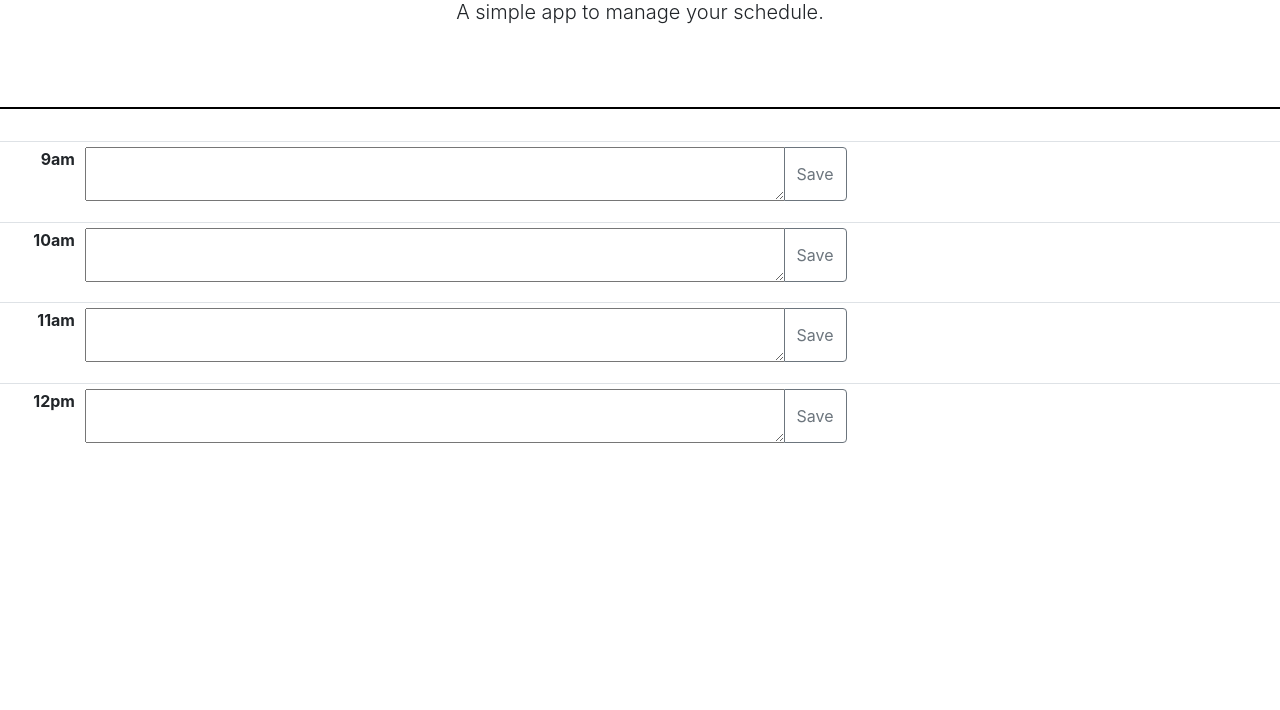
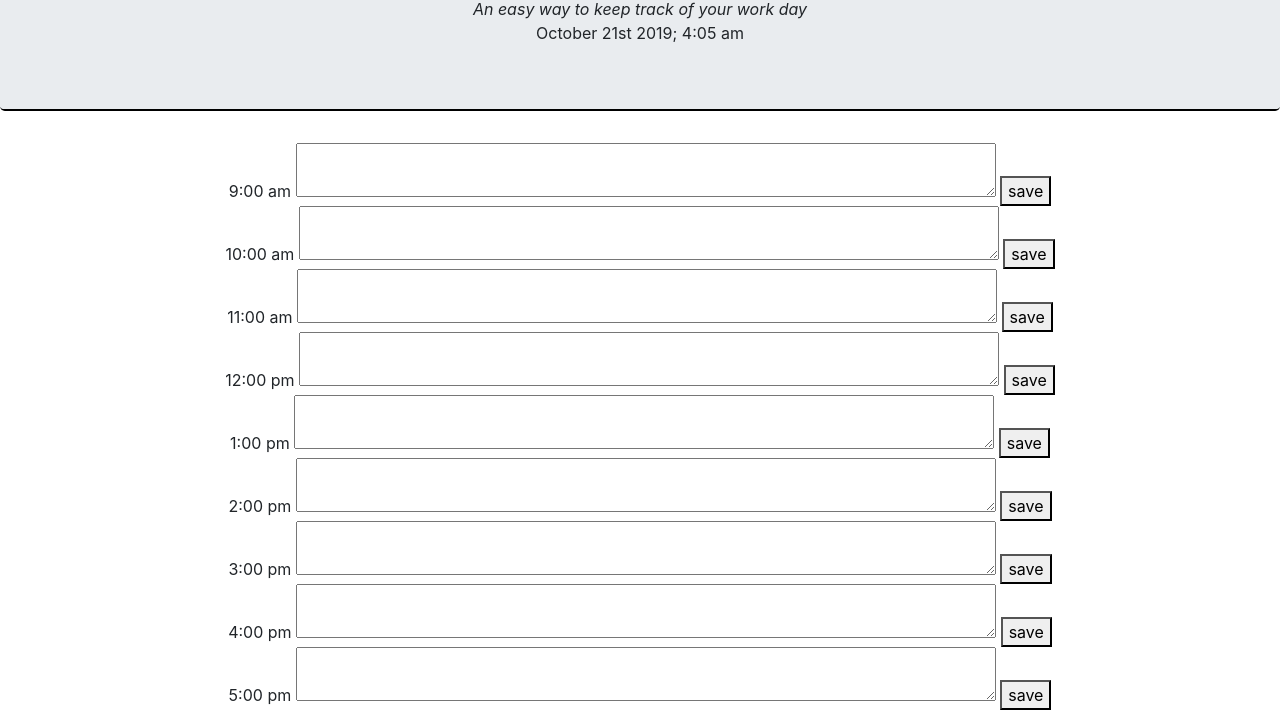
Before and after one commit to rhomann21/dayplanner, a plain HTML site: page index.html in a window 1280 px wide. Shown: the part 142-852 px from the top of the page. Before the commit the page ends 800 px from the top, so only its background shows below. Drawn offline with nearby package versions, Linux system fonts and the light colour scheme.

Commit message:
updated title and jumbotron

```diff
--- a/app.js
+++ b/app.js
@@ -1,32 +1,29 @@
 $(document).ready(function() {
-var now = moment().format('MMMM Do YYYY; h:mm a');
+   var now = moment().format('MMMM Do YYYY; h:mm a');
 var dateElement = document.querySelector('#dateTime');
 
 dateElement.innerHTML = now.toString();
 
-//helper functions
-   $('.js-save').on('click', function() {
-       /* get the key and the value */
-       var timeOfDay = $(this).parent().attr('id');
-       var textOfDay = $(this).siblings('.description').val();
+   var dailyTasks = JSON.parse(localStorage.getItem("myDay")) || {};
+   /*get the key and the value*/
+   $(".js-save").on("click", function() {
+     var key = $(this).data("key");
+     var value = $(`#${key}`).val();
+     console.log(value);
 
-       // save it local storage
-       localStorage.setItem(timeOfDay, valueOfDay);
+     //save to local storage
+     dailyTasks[key] = value;
+     localStorage.setItem("myDay", JSON.stringify(dailyTasks));
    });
-
-   /* init */
-   /* pull from local storage */
-   $('#hour-9 .description').val(localStorage.getItem('hour-9'));
-   $('#hour-10 .description').val(localStorage.getItem('hour-10'));
-   $('#hour-11 .description').val(localStorage.getItem('hour-11'));
-   $('#hour-12 .description').val(localStorage.getItem('hour-12'));
-
-
-});
-
-//events
-
-//init
- /*check local storage object for matching id*/
-    /*set today's date in header*/
-    /*color code past/current/future bars*/
+   /*init*/
+   /*pull from local storage*/
+   $("#hour-9").val(dailyTasks["hour-9"]);
+   $("#hour-10").val(dailyTasks["hour-10"]);
+   $("#hour-11").val(dailyTasks["hour-11"]);
+   $("#hour-12").val(dailyTasks["hour-12"]);
+   $("#hour-1").val(dailyTasks["hour-1"]);
+   $("#hour-2").val(dailyTasks["hour-2"]);
+   $("#hour-3").val(dailyTasks["hour-3"]);
+   $("#hour-4").val(dailyTasks["hour-4"]);
+   $("#hour-5").val(dailyTasks["hour-5"]);
+ });
--- a/index.html
+++ b/index.html
@@ -1,107 +1,65 @@
 <!DOCTYPE html>
 <html lang="en">
   <head>
-    <meta charset="UTF-8">
-    <meta name="viewport" content="width=device-width, initial-scale=1.0">
-    <meta http-equiv="X-UA-Compatible" content="ie=edge">
-    <link rel="stylesheet" href="https://stackpath.bootstrapcdn.com/bootstrap/4.3.1/css/bootstrap.min.css" integrity="sha384-ggOyR0iXCbMQv3Xipma34MD+dH/1fQ784/j6cY/iJTQUOhcWr7x9JvoRxT2MZw1T" crossorigin="anonymous">
-    <link rel="stylesheet" href="style.css">
-    <title>Work Schedule</title>
+    <meta charset="UTF-8" />
+    <meta name="viewport" content="width=device-width, initial-scale=1.0" />
+    <meta http-equiv="X-UA-Compatible" content="ie=edge" />
+    <link rel="stylesheet" type="text/css" href="./style.css" />
+    <script src="https://cdnjs.cloudflare.com/ajax/libs/jquery/3.2.1/jquery.min.js"></script>
+    <link rel="stylesheet" href="https://stackpath.bootstrapcdn.com/bootstrap/4.3.1/css/bootstrap.min.css" integrity="sha384-ggOyR0iXCbMQv3Xipma34MD+dH/1fQ784/j6cY/iJTQUOhcWr7x9JvoRxT2MZw1T" crossorigin="anonymous"/>
+    <title>Daily Calendar</title>
+
 </head>
     <body>
-    <div class="wrapper">
-        <div class="jumbotron jumbotron-fluid" style="background-color: white;">
-            <div class="container">
-                <h1 class="display-4">Work Week Scheduler</h1>
-                <p class="lead">A simple app to manage your schedule.</p>
-                <div class="moment" id="dateTime"></div>
+<!---header-->
+        <div class="jumbotron">
+            <h1 class="display-4">Daily Calendar</h1>
+        <div><em>An easy way to keep track of your work day</em>
         </div>
+        <div id="dateTime">
         </div>
         </div>
 
-    <!--Content-->
-    <div class="tableWrapper" id="tWrap">
-        <table class="table table-sm">
-            <tr>
-            <th class ="timeOfDay" scope="row">9am</th>
-            <td>
-            <div class="input-group mb-3">
+<!--- title, descriptions, date-->
+<div class="contentWrapper">
+    <div>9:00 am
         <textarea class="text" id="hour-9"></textarea>
-                <div class="input-group-append">
-                    <button class="btn btn-outline-secondary js-save" type="button" id="button-addon2" data-key="hour-9">Save</button>
+            <button class="js-save" data-key="hour-9">save</button>
+    </div>
+    <div>10:00 am
+        <textarea class="text" id="hour-10"></textarea>
+            <button class="js-save" data-key="hour-10">save</button>
+    </div>
+    <div>11:00 am
+        <textarea class="text" id="hour-11"></textarea>
+            <button class="js-save" data-key="hour-11">save</button>
+    </div>
+    <div>12:00 pm
+        <textarea class="text" id="hour-12"></textarea>
+            <button class="js-save" data-key="hour-12">save</button>
+    </div>
+    <div>1:00 pm
+        <textarea class="text" id="hour-1"></textarea>
+            <button class="js-save" data-key="hour-1">save</button>
+    </div>
+    <div>2:00 pm
+        <textarea class="text" id="hour-2"></textarea>
+            <button class="js-save" data-key="hour-2">save</button>
+    </div>
+    <div>3:00 pm
+        <textarea class="text" id="hour-3"></textarea>
+            <button class="js-save" data-key="hour-3">save</button>
+    </div>
+    <div>4:00 pm
+        <textarea class="text" id="hour-4"></textarea>
+            <button class="js-save" data-key="hour-4">save</button>
+    </div>
+    <div>5:00 pm
+        <textarea class="text" id="hour-5"></textarea>
+        <button class="js-save" data-key="hour-5">save</button>
     </div>
 </div>
-            </td>
-            </tr>
-            <tr>
-            <th class ="timeOfDay" scope="row">10am</th>
-            <td>
-            <div class="input-group mb-3">
-                <textarea class="text" id="hour-10"></textarea>
-                <div class="input-group-append">
-                    <button class="btn btn-outline-secondary js-save" type="button" id="button-addon2" data-key="hour-10">Save</button>
-                </div>
-            </div>
-            </td>
-            </tr>
-            <tr>
-            <th class ="timeOfDay" scope="row">11am</th>
-            <td>
-            <div class="input-group mb-3">
-                <textarea class="text" id="hour-11"></textarea>
-                <div class="input-group-append">
-                    <button class="btn btn-outline-secondary js-save" type="button" id="button-addon2" data-key="hour-11">Save</button>
-                </div>
-            </div>
-
-            </td>
-            </tr>
-            <tr>
-            <th class ="timeOfDay" scope="row">12pm</th>
-            <td>
-            <div class="input-group mb-3">
-                <textarea class="text" id="hour-12"></textarea>
-                <div class="input-group-append">
-                    <button class="btn btn-outline-secondary js-save" type="button" id="button-addon2" data-key="hour-12">Save</button>
-                </div>
-            </div>
-
-            </td>
-            </tr>
-        </table>
-    </div>
-    </div>
-    <script src="moment.js"></script>
-    <script src="app.js"></script>
+<script src="./moment.js"></script>
+<script src="./app.js"></script>
   </body>
 </html>
-
-<!--<!DOCTYPE html>
-<html lang="en">
-<head>
-    <meta charset="UTF-8">
-    <meta name="viewport" content="width=device-width, initial-scale=1.0">
-    <meta http-equiv="X-UA-Compatible" content="ie=edge">
-    <title>Document</title>
-    <script src="https://cdnjs.cloudflare.com/ajax/libs/jquery/3.2.1/jquery.min.js"></script>
-
-</head>
-<body>
-    <div>
-        <div>9 am</div>
-        <textarea id="hour-9"></textarea>
-        <button class="js-save" data-key="hour-9">save</button>
-    </div>
-    <div>
-        <div>10 am</div>
-        <textarea id="hour-10"></textarea>
-        <button class="js-save" data-key="hour-10">save</button>
-    </div>
-    <div>
-        <div>11 am</div>
-        <textarea id="hour-11"></textarea>
-        <button class="js-save" data-key="hour-11">save</button>
-    </div>
-    <script src="./app.js"></script>
-</body>
-</html>-->
--- a/style.css
+++ b/style.css
@@ -1,3 +1,6 @@
+.contentWrapper {
+    text-align: center;
+}
 .form-control {
     border: 0;
 }
```
Lines whose indentation alone changed are shown as unchanged.
